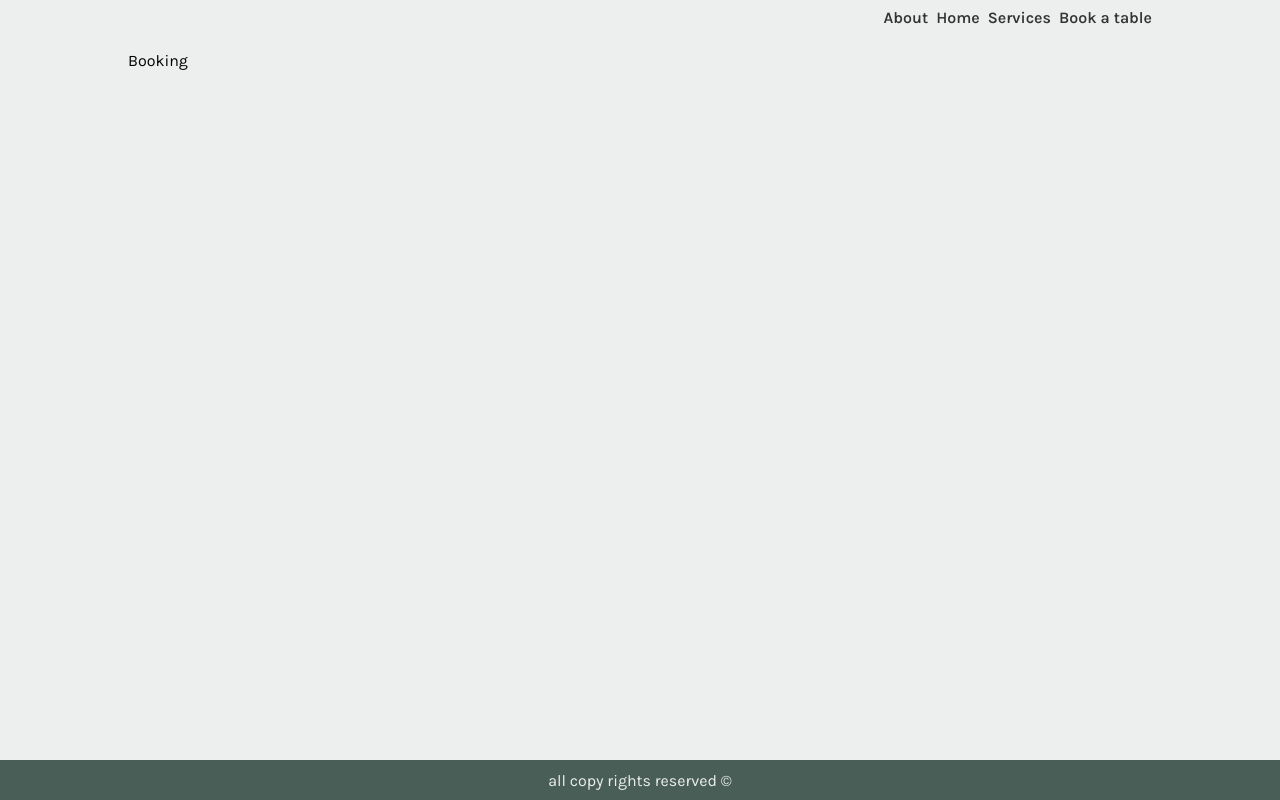
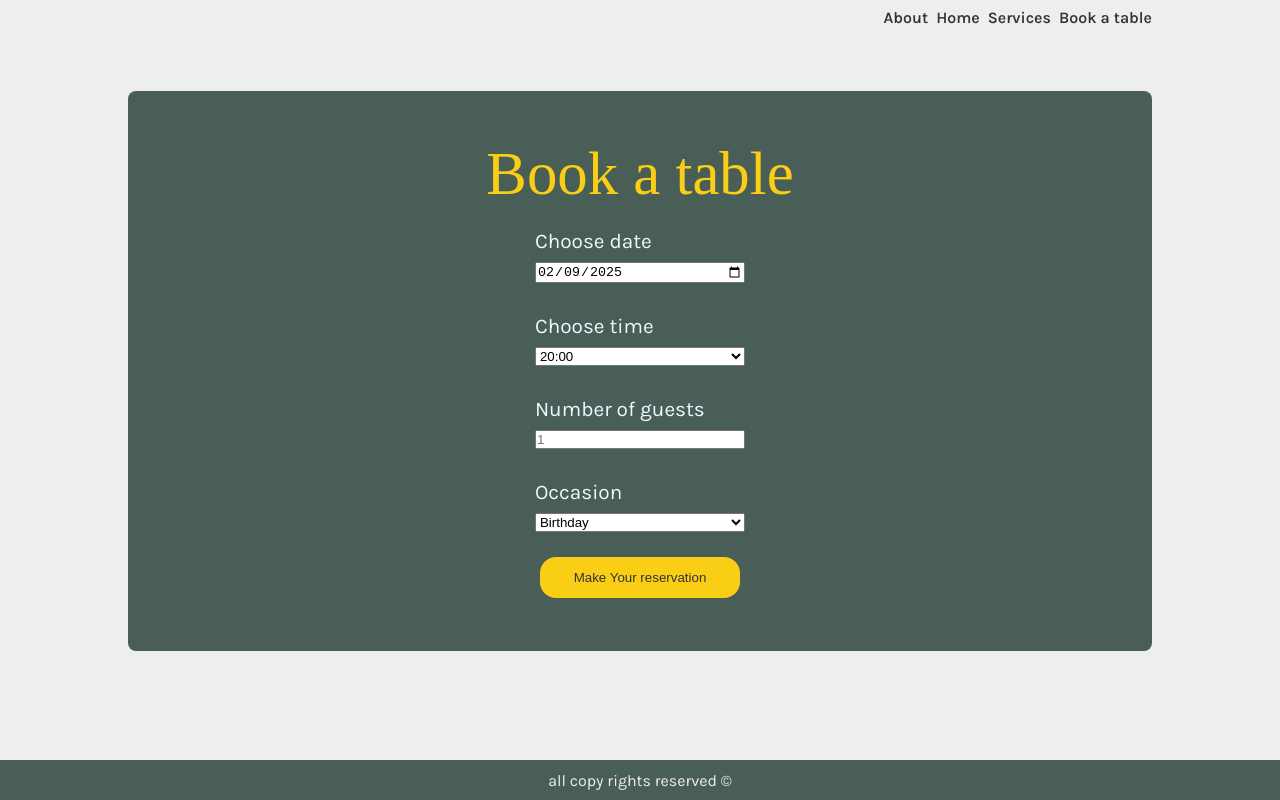
Before and after one commit to OmarMosleh/little-lemon, a React (Create React App) app: page /booking in a window 1280 px wide. Built offline with nearby package versions, Linux system fonts and the light colour scheme; a web font is replaced by a local one.

Commit message:
booking form using state

```diff
--- a/src/App.js
+++ b/src/App.js
@@ -1,5 +1,6 @@
 import "./App.css";
 import { BrowserRouter, Routes, Route } from "react-router";
+import { useState } from "react";
 import Layout from "./pages/layout/Layout";
 import Home from "./pages/Home/Home"
 import About from "./pages/About/About"
@@ -8,13 +9,28 @@ import OurServices from "./pages/OurServices/OurServices"
 import Nopage from "./pages/Nopage/Nopage";
 
 function App() {
+    const [formData, setFormData] = useState({
+      date: new Date().toJSON().slice(0, 10),
+      time: "20:00",
+      Guests: 1,
+      occasion: "Birthday"
+    });
+
+    const handleChange = (e) => {
+      setFormData({...formData, [e.target.id]: e.target.value})
+    }
+    const handleSubmit = (e) => {
+      e.preventDefault();
+      console.log('Form submitted:', formData);
+    };
+
   return (
     <BrowserRouter>
       <Routes>
         <Route path="/" element={ <Layout />} >
           <Route index element={<Home/>} />
           <Route path="about" element={<About />} />
-          <Route path="booking" element={<Booking />} />
+          <Route path="booking" element={<Booking handleChange={handleChange} handleSubmit={handleSubmit} formData={formData} />} />
           <Route path="services" element={<OurServices />} />
           <Route path="*" element={<Nopage />} />
         </Route>
--- a/src/components/PrimaryButton/PrimaryButton.module.css
+++ b/src/components/PrimaryButton/PrimaryButton.module.css
@@ -1,6 +1,7 @@
 .primaryButton{
     padding: 0.7rem 2rem;
     background-color:var(--primary-color-two);
+    color: var(--text-color);
     border-radius: 1rem;
     margin:0.3rem;
     font-weight: 500;
--- a/src/pages/Booking/Booking.jsx
+++ b/src/pages/Booking/Booking.jsx
@@ -1,9 +1,50 @@
-import React from 'react'
+import { useState } from "react";
+import styles from "./Booking.module.css"
+const Booking = ({handleChange, handleSubmit, formData}) => {
+//   const [formData, setFormData] = useState({
+//     date: new Date().toJSON().slice(0, 10),
+//     time: "20:00",
+//     Guests: 1,
+//     occasion: "Birthday"
+//   });
 
-const Booking = () => {
+//   const handleChange = (e) => {
+//     setFormData({...formData, [e.target.id]: e.target.value})
+//   }
+//   const handleSubmit = (e) => {
+//     e.preventDefault();
+//     console.log('Form submitted:', formData);
+//   };
+
+
   return (
-    <div>Booking</div>
-  )
-}
+    <>
+    <div className={styles.container}>
+      <p className={styles.heading}>Book a table </p>
+      <form style={{ display: "grid", maxWidth: "200px", gap: "20px" }} onSubmit={handleSubmit}>
+        <label htmlFor="date">Choose date</label>
+        <input type="date" value={formData.date} id="date" onChange={handleChange} />
+        <label htmlFor="time">Choose time</label>
+        <select id="time" value={formData.time} onChange={handleChange}>
+          <option>17:00</option>
+          <option>18:00</option>
+          <option>19:00</option>
+          <option>20:00</option>
+          <option>21:00</option>
+          <option>22:00</option>
+        </select>
+        <label htmlFor="guests">Number of guests</label>
+        <input type="number" placeholder="1" min="1" max="10" id="guests" onChange={handleChange}/>
+        <label htmlFor="occasion">Occasion</label>
+        <select id="occasion" value={formData.occasion} onChange={handleChange}>
+          <option>Birthday</option>
+          <option>Anniversary</option>
+        </select>
+        <input className={styles.submitButton} type="submit" value="Make Your reservation"/>
+      </form >
+    </div>
+    </>
+  );
+};
 
-export default Booking
+export default Booking;
--- a/src/pages/Booking/Booking.module.css
+++ b/src/pages/Booking/Booking.module.css
@@ -0,0 +1,47 @@
+.container{
+    background-color: var(--primary-color-one);
+    padding: 3rem;
+    border-radius: 8px;
+    display: flex;
+    flex-direction: column;
+    align-items: center;
+    justify-content: center;
+    height: 70vh;
+    margin-top: 2.5rem;
+    justify-content: space-between;
+}
+.heading{
+    color: var(--primary-color-two);
+    font-family: var(--subheading-font);
+    font-size: 3.8rem;
+}
+form{
+    color:aliceblue;
+    font-size: 1.3rem;
+    display: flex;
+    flex-direction: column;
+    justify-content: center;
+    align-items: center;
+}
+label{
+    position: relative;
+    bottom:-0.7rem;
+}
+
+.submitButton{
+    padding: 0.7rem 2rem;
+    background-color:var(--primary-color-two);
+    color: var(--text-color);
+    border-radius: 1rem;
+    margin:0.3rem;
+    font-weight: 500;
+    text-align: center;
+    display: block;
+    border-color: transparent;
+}
+.submitButton:hover{
+    box-shadow: 3px 3px 10px 1px rgba(0, 0, 0, 0.5);
+    cursor: pointer;
+    transform: scale(105%);
+    transition: 0.2s ease;
+}
```
